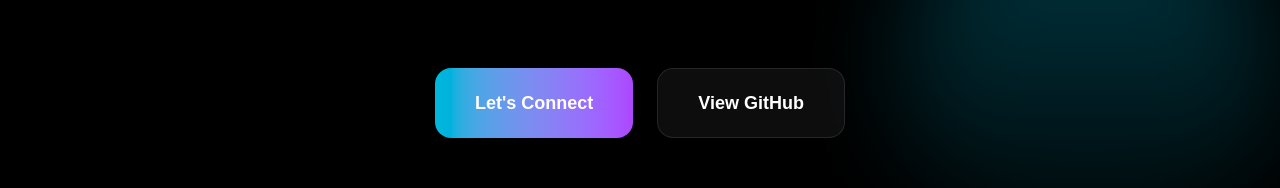
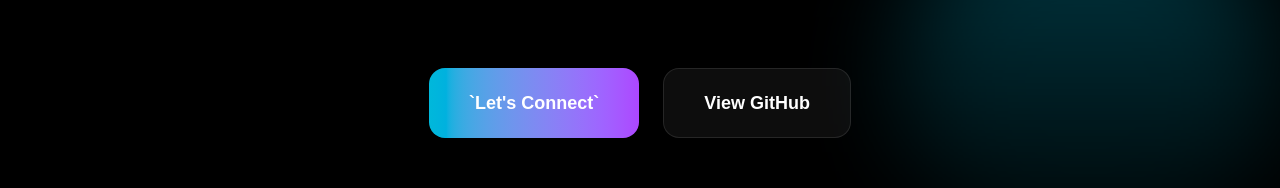
Before and after one commit to wajidkashoo14/new-portfolio, a Next.js app: page / in a window 1280 px wide. Shown: the part 518-706 px from the top of the page. Built offline with nearby package versions, Linux system fonts and the light colour scheme.

Commit message:
fixed text issue

```diff
--- a/app/page.js
+++ b/app/page.js
@@ -270,7 +270,7 @@
                 onClick={() => scrollToSection('contact')}
                 className="group px-10 py-5 bg-gradient-to-r from-cyan-500 to-purple-500 rounded-2xl font-bold text-lg hover:shadow-2xl hover:shadow-cyan-500/50 transition-all duration-300 hover:scale-105"
               >
-                Let's Connect
+                `Let's Connect`
               </button>
               <a
                 href="https://github.com/wajidkashoo14"
@@ -492,7 +492,7 @@
                 <div className="w-20 h-20 mx-auto mb-4 rounded-full bg-gradient-to-r from-green-500 to-teal-500 flex items-center justify-center text-white text-3xl font-bold">
                   7.5
                 </div>
-                <h4 className="font-bold text-xl mb-2">Bachelor's CGPA</h4>
+                <h4 className="font-bold text-xl mb-2">`Bachelor's CGPA`</h4>
                 <p className="text-gray-400">Strong foundation</p>
               </div>
 
@@ -516,7 +516,7 @@
               Get In Touch
             </div>
             <h2 className="text-5xl lg:text-6xl font-black mb-4">
-              <span className="bg-gradient-to-r from-pink-400 to-orange-400 gradient-text">Let's Connect</span>
+              <span className="bg-gradient-to-r from-pink-400 to-orange-400 gradient-text">`Let's Connect`</span>
             </h2>
             <p className="text-xl text-gray-400 max-w-3xl mx-auto">
               Ready to collaborate on your next project
```
